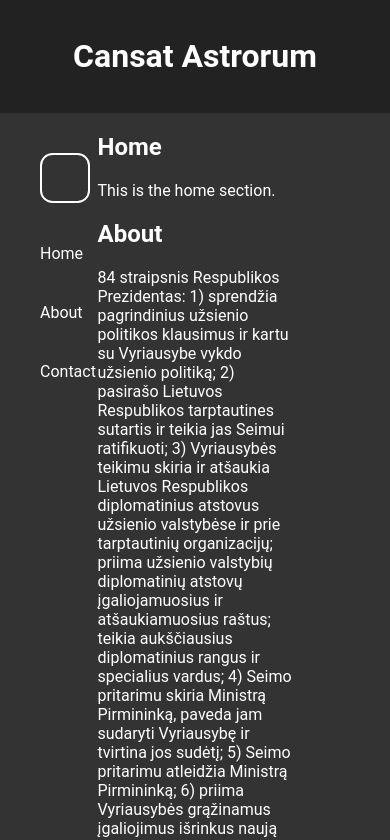
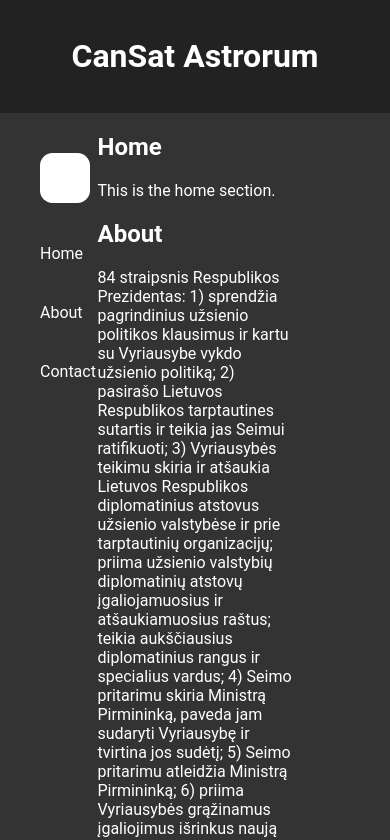
Before and after one commit to zedMar65/Cansat-Astrorum, a plain HTML site: page web/index.html in a window 390 px wide. Both pictures are taken after a click on the button 65 px from the left and 177 px from the top of the page. Shown: the top 840 px of the page. Drawn offline with Linux system fonts and the light colour scheme.

Commit message:
Fixed bugs, made nav menu stick to screen

```diff
--- a/web/index.html
+++ b/web/index.html
@@ -3,12 +3,12 @@
 <head>
     <meta charset="UTF-8">
     <meta name="viewport" content="width=device-width, initial-scale=1.0">
-    <title>Cansat Astrorum</title>
+    <title>CanSat Astrorum</title>
     <link rel="stylesheet" href="styles.css">
 </head>
 <body>
     <header>
-        <h1>Cansat Astrorum</h1>
+        <h1>CanSat Astrorum</h1>
     </header>
     <nav>
         <button id="nav-toggle"></button>
@@ -91,7 +91,7 @@
         </section>
     </main>
     <footer>
-        <p>&copy; 2024 Cansat Astrorum. All rights reserved.</p>
+        <p>&copy; 2024 CanSat Astrorum. All rights reserved.</p>
     </footer>
 
     <script src="script.js"></script>
--- a/web/script.js
+++ b/web/script.js
@@ -1,9 +1,8 @@
 let nav_toggle = document.getElementById('nav-toggle');
 let nav = document.getElementById('nav-list');
 
-nav.classList.add('hidden');
-
 nav_toggle.addEventListener('click', function() {
-  nav.classList.toggle('hidden');
+  nav.classList.toggle('extended');
+  nav_toggle.classList.toggle('active');
   console.log("click")
 });
--- a/web/styles.css
+++ b/web/styles.css
@@ -1,3 +1,7 @@
+html {
+    scroll-behavior: smooth;
+}
+
 body {
     font-family: 'Roboto', sans-serif;
     margin: 0;
@@ -5,23 +9,30 @@ body {
     background-color: #333;
     color: white;
     min-height: 100vh;
+    display: grid;
+    grid-template-columns: 25% 50% 25%;
+    grid-template-rows: auto 1fr auto;
 }
 
 header {
     background-color: #222;
     padding: 1em;
     text-align: center;
+    grid-area: 1 / 1 / 2 / 4;
 }
 
 main {
-    padding-left: 25%;
-    padding-right: 25%;
-    position: fixwd;
+    top: 0;
+    grid-area: 2 / 2 / 3 / 3;
 }
 
 nav {
-    position: absolute;
+    position: sticky;
+    top: 0;
+    width: 15%;
     padding: 40px;
+    grid-area: 2 / 1 / 3 / 2;
+    align-self: start;
 }
 
 #nav-toggle {
@@ -30,16 +41,25 @@ nav {
     border-radius: 25%;
     width: 50px;
     height: 50px;
-    transition: background-color 0.3s ease;
+    transition: background-color 0.3s ease, border 0.3s ease;
 }
 
 #nav-toggle:hover {
     cursor: pointer;
-    background-color: rgba(255, 255, 255, 0.2);
+    background-color: rgba(255, 255, 255, 0.1);
 }
 
-#nav-list.hidden {
-    right: calc(40px + 100%);
+#nav-list.extended {
+    right: 0;
+}
+
+#nav-toggle.active {
+    background-color: white;
+    border: 2px solid transparent;
+}
+
+#nav-toggle.active:hover {
+    background-color: rgba(255, 255, 255, 0.7);
 }
 
 #nav-list {
@@ -47,7 +67,8 @@ nav {
     position: relative;
     padding: 0;
     margin: 0;
-    right: 0;
+    width: fit-content;
+    right: calc(40px + 7ch);
     transition: right 0.3s ease;
 }
 
@@ -63,7 +84,6 @@ li a {
 }
 
 li a:hover {
-    color: white;
     text-decoration: underline;
 }
 
@@ -77,4 +97,5 @@ footer {
     right: 0;
     width: 100%;
     box-sizing: border-box;
+    grid-area: 3 / 1 / 4 / 4;
 }
```
